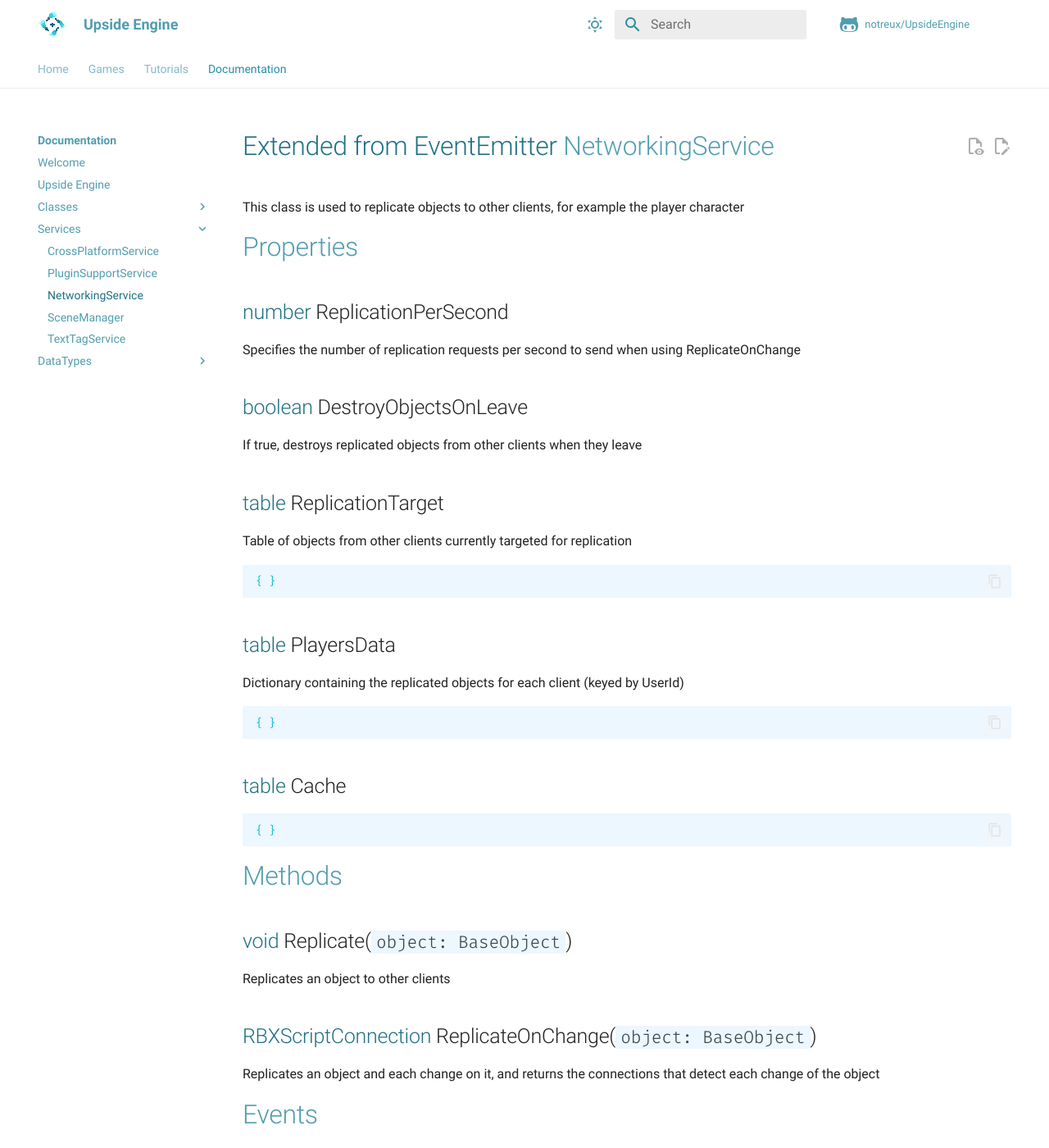
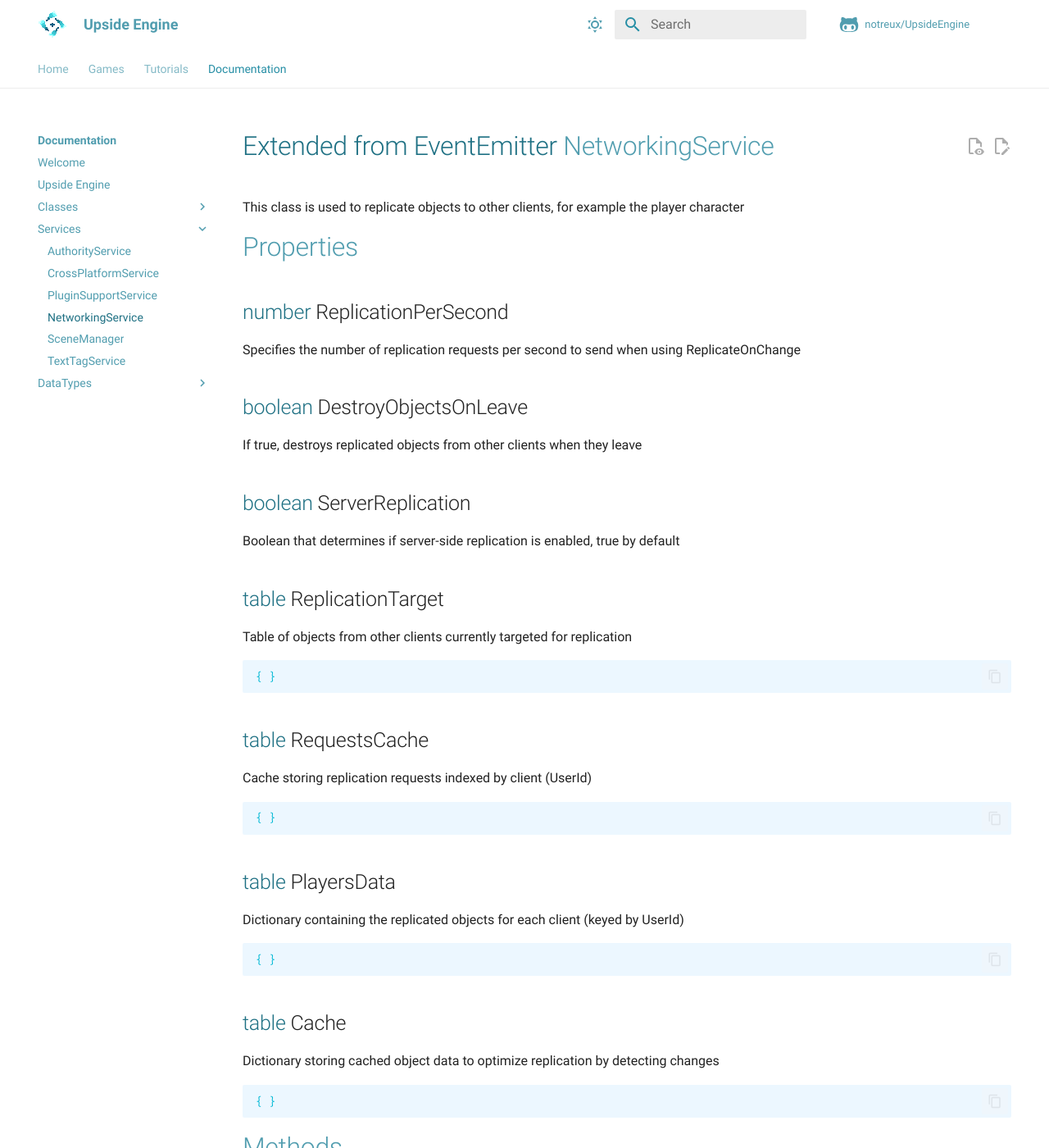
Before and after one commit to notreux/UpsideEngine, an MkDocs documentation site: the page built from docs/documentation/autogen/NetworkingService.md, in a window 1280 px wide and 1400 px high. Shown: the whole window at 82% size. Built offline with MkDocs 1.6.1 and Material for MkDocs 9.7.7, drawn with Linux system fonts in a browser that asks for light colours; comment, search, counter and statistics services are not loaded.

Commit message:
docs: add AuthorityService documentation

````diff
--- a/docs/documentation/autogen/NetworkingService.md
+++ b/docs/documentation/autogen/NetworkingService.md
@@ -9,8 +9,17 @@
 ## [boolean](boolean.md) DestroyObjectsOnLeave
 If true, destroys replicated objects from other clients when they leave
 
+## [boolean](boolean.md) ServerReplication
+Boolean that determines if server-side replication is enabled, true by default
+
 ## [table](table.md) ReplicationTarget
 Table of objects from other clients currently targeted for replication
+
+```lua
+{ }
+```
+## [table](table.md) RequestsCache
+Cache storing replication requests indexed by client (UserId)
 
 ```lua
 { }
@@ -22,6 +31,7 @@
 { }
 ```
 ## [table](table.md) Cache
+Dictionary storing cached object data to optimize replication by detecting changes
 
 ```lua
 { }
--- a/mkdocs.yml
+++ b/mkdocs.yml
@@ -135,6 +135,7 @@
       - Fluid: documentation/autogen/Fluid.md
       - Parallax: documentation/autogen/Parallax.md
     - Services:
+      - AuthorityService: documentation/autogen/AuthorityService.md
       - CrossPlatformService: documentation/autogen/CrossPlatformService.md
       - PluginSupportService: documentation/autogen/PluginSupportService.md
       - NetworkingService: documentation/autogen/NetworkingService.md
````
Also changed, not shown: docs/documentation/autogen/AuthorityService.md (added, +41 -0 lines).
